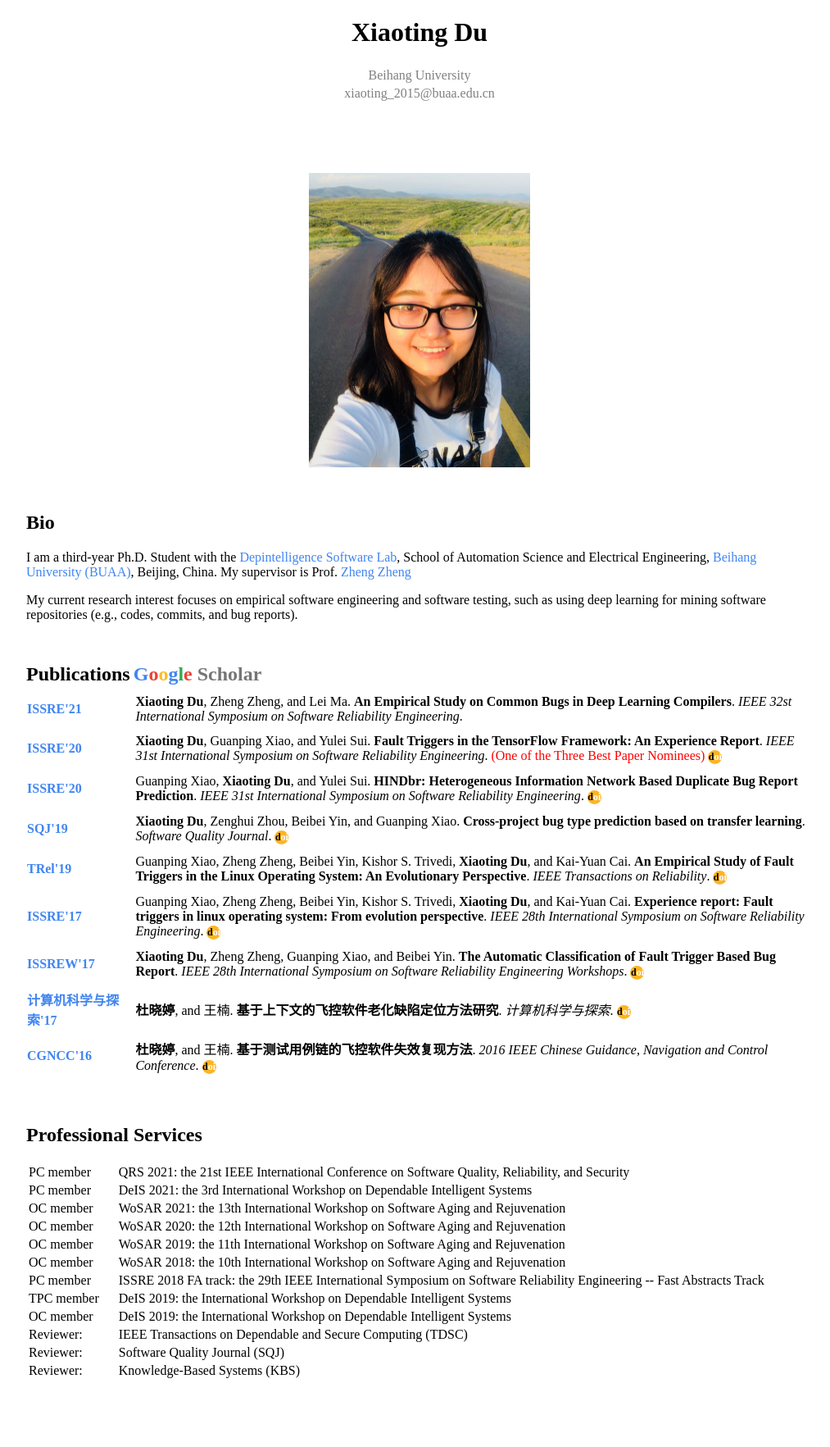
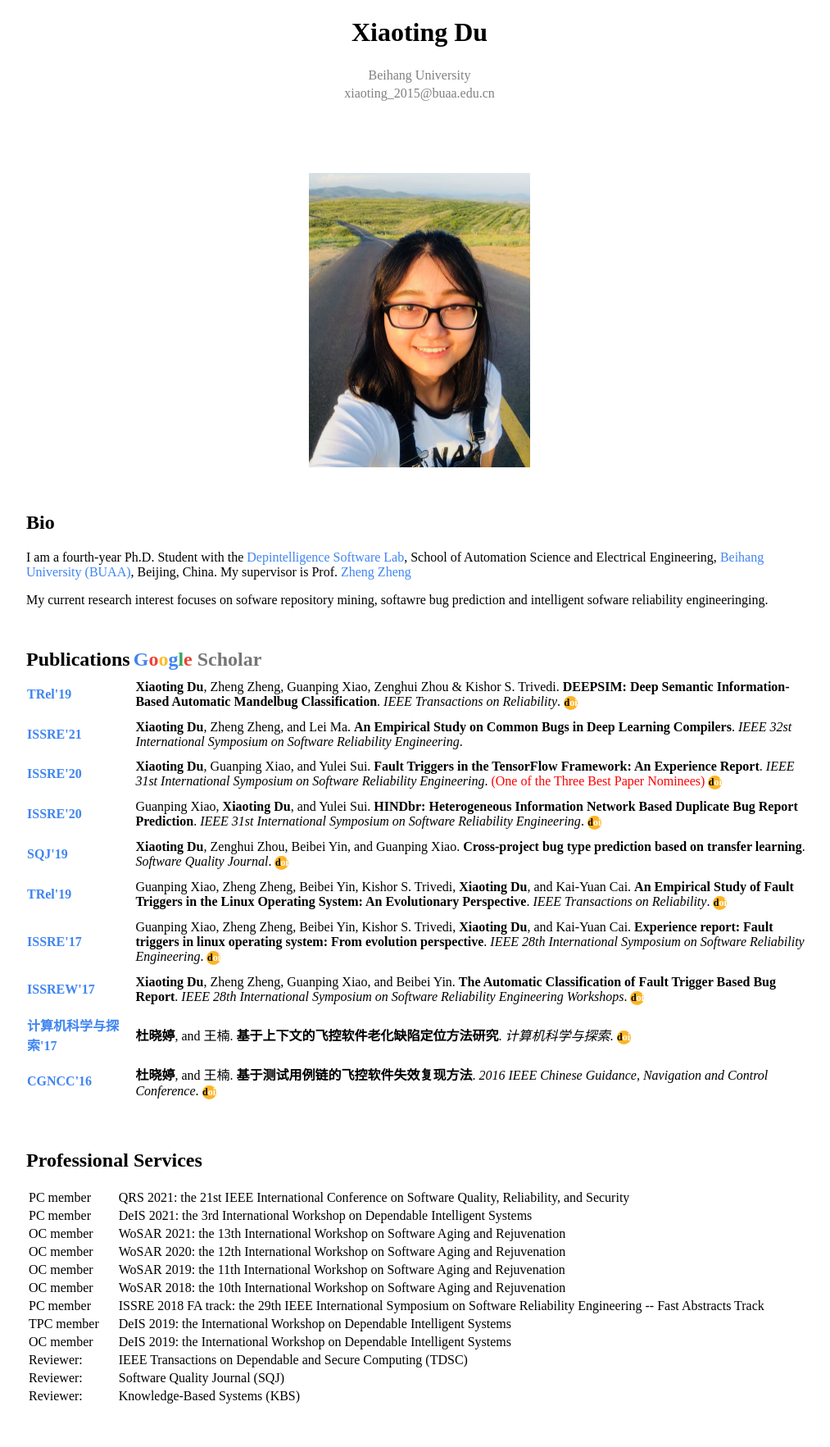
Before and after one commit to xiaotingdu/xiaotingdu.github.io, a Jekyll site: the page index.html, which Jekyll copies as it is, in a window 1280 px wide. Shown: the whole page at 82% size, without its empty margins (128-1141 px from the left). Built offline with Jekyll 4.4.1, drawn with Linux system fonts in a browser that asks for light colours; a style sheet for code colours, icons or effects is not loaded; before the commit the page ends 1734 px from its top, so only the background shows below that.

Commit message:
Update index.html

```diff
--- a/index.html
+++ b/index.html
@@ -46,9 +46,9 @@
 
 <div class="container">
 <h2>Bio</h2>
-<p>I am a third-year Ph.D. Student with the <a href="http://zhengzheng.buaa.edu.cn/">Depintelligence Software Lab</a>, School of Automation Science and Electrical Engineering, <a href="https://www.buaa.edu.cn/">Beihang University (BUAA)</a>, Beijing, China. My supervisor is Prof. <a href="http://zhengzheng.buaa.edu.cn/">Zheng Zheng</a></p>
+<p>I am a fourth-year Ph.D. Student with the <a href="http://zhengzheng.buaa.edu.cn/">Depintelligence Software Lab</a>, School of Automation Science and Electrical Engineering, <a href="https://www.buaa.edu.cn/">Beihang University (BUAA)</a>, Beijing, China. My supervisor is Prof. <a href="http://zhengzheng.buaa.edu.cn/">Zheng Zheng</a></p>
 
-<p>My current research interest focuses on empirical software engineering and software testing, such as using deep learning for mining software repositories (e.g., codes, commits, and bug reports).</p>
+<p>My current research interest focuses on sofware repository mining, softawre bug prediction and intelligent sofware reliability engineeringing.</p>
 
 </div>
 
@@ -59,6 +59,13 @@
 <h2 class="google" >Publications</h2> <h2 class="google" onclick="location='https://scholar.google.com/citations?user=B5Ww6jUAAAAJ&hl=en'" onmouseover="this.style.cursor='hand'"><b style='color:#4085f1'>G</b><b style='color:#eb4336'>o</b><b style='color:#fbbc27'>o</b><b style='color:#4085f1'>g</b><b style='color:#33a858'>l</b><b style='color:#eb4336'>e</b><b style='color:white'> </b><b style='color:#767676'>Scholar</b></h2>
 
 <table style="border-collapse:separate; border-spacing:0px 10px;">
+
+ <tr>
+<td><a href="https://ieeexplore.ieee.org/xpl/RecentIssue.jsp?punumber=24"><b>TRel'19</b></a></td>
+<td>&nbsp;&nbsp;&nbsp;&nbsp;</td>
+<td><b>Xiaoting Du</b>, Zheng Zheng, Guanping Xiao, Zenghui Zhou & Kishor S. Trivedi. <b>DEEPSIM: Deep Semantic Information-Based Automatic Mandelbug Classification</b>. <i>IEEE Transactions on Reliability</i>. <div class="circle" onclick="location='https://ieeexplore.ieee.org/document/9551693'" onmouseover="this.style.cursor='hand'"><b style='color:black'>d</b><b style='color:white'>oi</b></div>
+</td>
+</tr>
 
  <tr>
 <td><a href="http://2021.issre.net/"><b>ISSRE'21</b></a></td>
```
